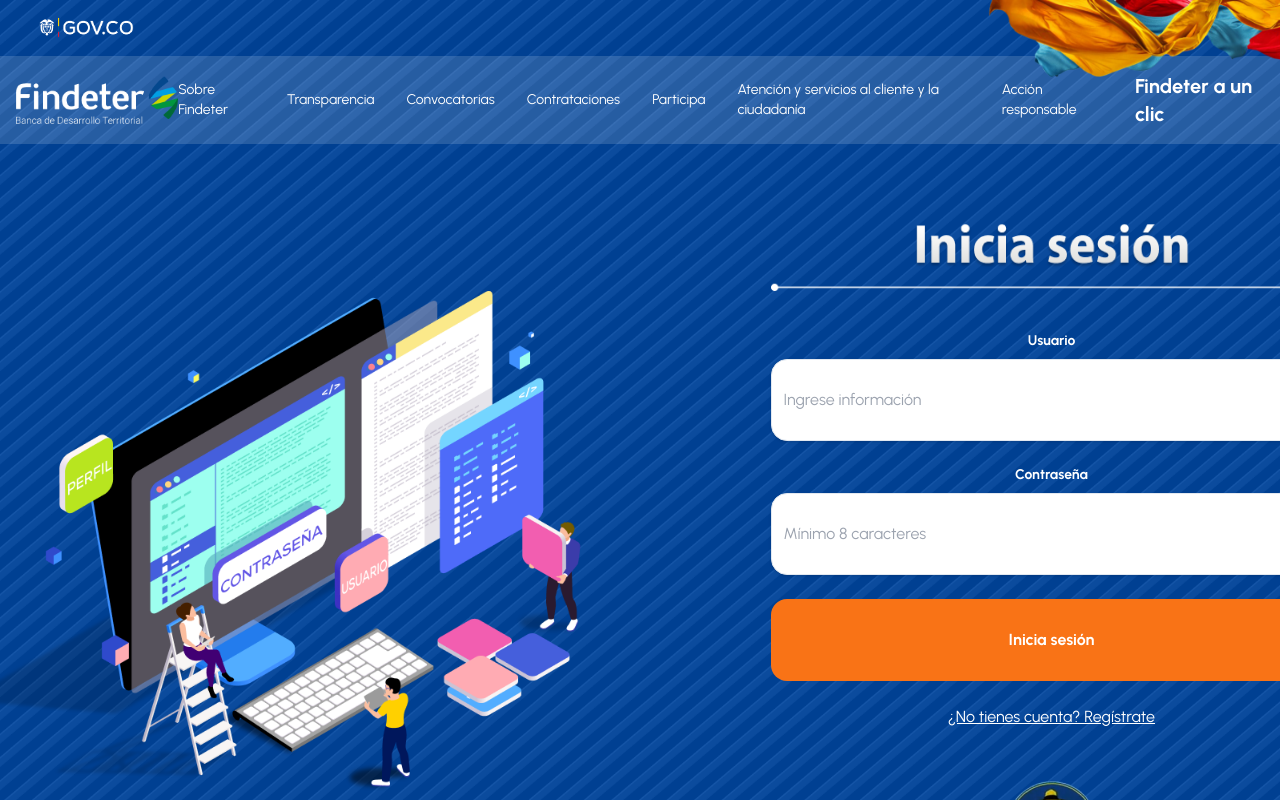
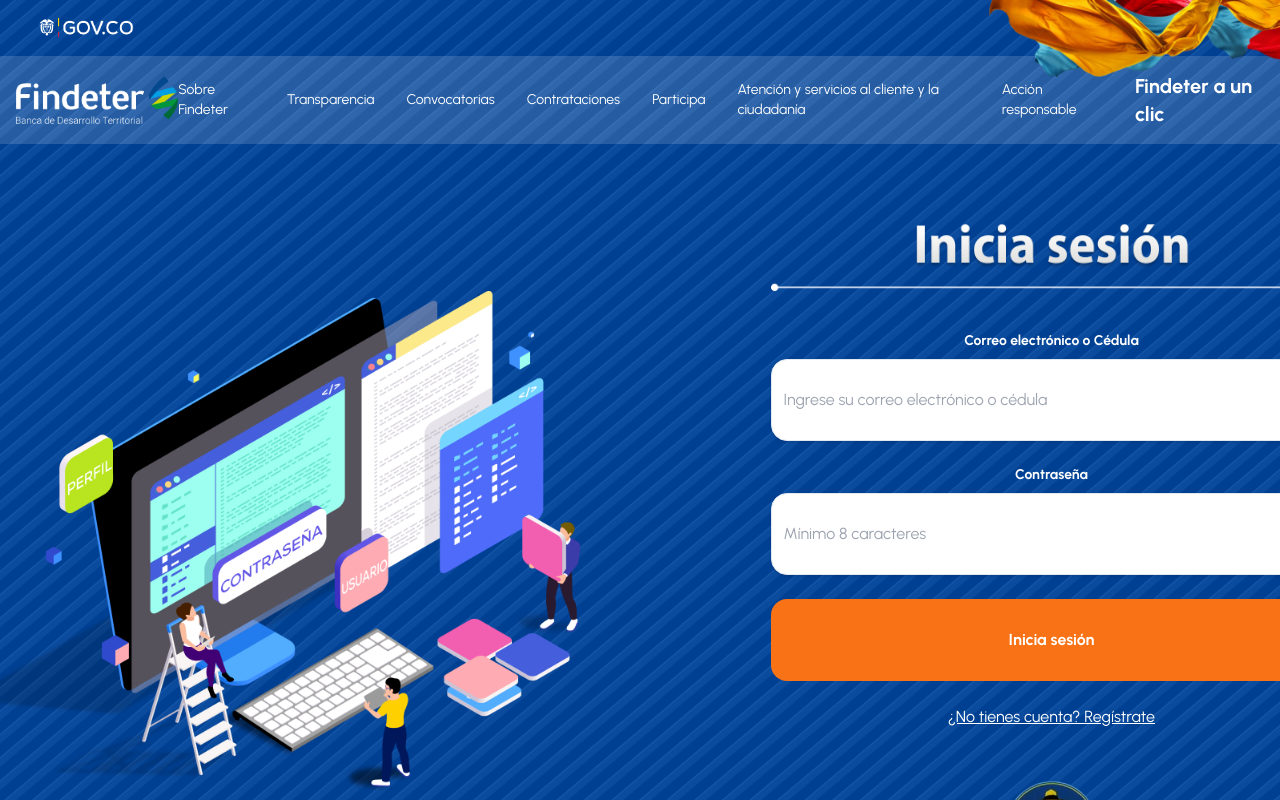
Before and after one commit to JuanfeMonroyJ/Proyecto-findeter, a Next.js app: page /login in a window 1280 px wide. Shown: the top 800 px of the page. Built offline with nearby package versions, Linux system fonts and the light colour scheme.

Commit message:
Validaciones de seguridad

```diff
--- a/components/loginForm.tsx
+++ b/components/loginForm.tsx
@@ -1,14 +1,58 @@
 "use client";
-import React from "react";
+import React, { useState, FormEvent } from "react";
 import { useRouter } from "next/navigation";
 import Image from "next/image";
 import Link from 'next/link';
 
+const LoginForm: React.FC = () => {
+  const router = useRouter();
+  const [userIdentifier, setUserIdentifier] = useState("");
+  const [password, setPassword] = useState("");
+  const [errors, setErrors] = useState<{ userIdentifier?: string; password?: string; general?: string }>({});
 
-const LoginForm = () => {
-  const router = useRouter();
+  const validateForm = (): boolean => {
+    const newErrors: { userIdentifier?: string; password?: string } = {};
+
+    // Validación para correo electrónico o cédula
+    const emailRegex = /^[^\s@]+@[^\s@]+\.[^\s@]+$/;
+    const cedulaRegex = /^\d{10}$/; // Asumiendo que la cédula tiene 10 dígitos
+
+    if (!userIdentifier.trim()) {
+      newErrors.userIdentifier = "El correo electrónico o cédula es obligatorio";
+    } else if (!emailRegex.test(userIdentifier) && !cedulaRegex.test(userIdentifier)) {
+      newErrors.userIdentifier = "Ingrese un correo electrónico válido o una cédula de 10 dígitos";
+    }
+
+    if (password.length < 8) {
+      newErrors.password = "La contraseña debe tener al menos 8 caracteres";
+    }
+
+    setErrors(newErrors);
+    return Object.keys(newErrors).length === 0;
+  };
+
+  const checkCredentials = (): boolean => {
+    //  lógica real de verificación de credenciales
+    // simulador de que cualquier entrada válida es correcta
+    return true;
+  };
+
+  const handleSubmit = (e: FormEvent<HTMLFormElement>) => {
+    e.preventDefault();
+    if (validateForm()) {
+      if (checkCredentials()) {
+        console.log("Inicio de sesión exitoso");
+        router.push('/solicitud'); // Redirigir al componente "Solicitud"
+      } else {
+        setErrors({ ...errors, general: "Datos incorrectos. Por favor, verifique su información." });
+      }
+    } else {
+      alert("Por favor, corrija los errores en el formulario");
+    }
+  };
+
   return (
-    <div className="container-fled flex items-center justify-center m-4 md:m-12">
+    <div className="container-fluid flex items-center justify-center m-4 md:m-12">
       <div className="flex flex-col md:flex-row items-center space-y-8 md:space-y-0 md:space-x-32">
         <div className="flex-shrink-0">
           <Image
@@ -21,32 +65,44 @@
         </div>
         <div className="flex-1">
           <div className="p-6 rounded-lg max-w-md mx-auto md:max-w-[624.56px]">
-          <Image
+            <Image
               src="/iniciaSesion.png"
               alt="imagen con el texto Selecciona el tipo de crédito"
               width={599}
               height={77.36}
               className="w-full max-w-[599px] h-auto mb-10"
             />
-            <form className="flex flex-col space-y-6">
+            <form className="flex flex-col space-y-6" onSubmit={handleSubmit}>
+              {errors.general && (
+                <div className="bg-red-100 border border-red-400 text-red-700 px-4 py-3 rounded relative" role="alert">
+                  <span className="block sm:inline">{errors.general}</span>
+                </div>
+              )}
               <div className="flex flex-col items-center w-full">
                 <label
-                  className="block text-gray-700 text-sm font-bold mb-2 text-white"
-                  htmlFor="username"
+                  className="block text-sm font-bold mb-2 text-white"
+                  htmlFor="userIdentifier"
                 >
-                  Usuario
+                  Correo electrónico o Cédula
                 </label>
                 <input
                   type="text"
-                  id="username"
-                  name="username"
-                  className="shadow appearance-none border rounded w-full md:w-[562px] h-[82px] py-2 px-3 text-gray-700 rounded-2xl"
-                  placeholder="Ingrese información"
+                  id="userIdentifier"
+                  name="userIdentifier"
+                  value={userIdentifier}
+                  onChange={(e) => setUserIdentifier(e.target.value)}
+                  className={`shadow appearance-none border rounded w-full md:w-[562px] h-[82px] py-2 px-3 text-gray-700 rounded-2xl ${
+                    errors.userIdentifier ? 'border-red-500' : ''
+                  }`}
+                  placeholder="Ingrese su correo electrónico o cédula"
                 />
+                {errors.userIdentifier && (
+                  <p className="text-red-500 text-xs italic mt-1">{errors.userIdentifier}</p>
+                )}
               </div>
               <div className="flex flex-col items-center w-full">
                 <label
-                  className="block text-gray-700 text-sm font-bold mb-2 text-white"
+                  className="block text-sm font-bold mb-2 text-white"
                   htmlFor="password"
                 >
                   Contraseña
@@ -55,9 +111,16 @@
                   type="password"
                   id="password"
                   name="password"
-                  className="shadow appearance-none border rounded w-full md:w-[562px] h-[82px] py-2 px-3 text-gray-700 rounded-2xl"
+                  value={password}
+                  onChange={(e) => setPassword(e.target.value)}
+                  className={`shadow appearance-none border rounded w-full md:w-[562px] h-[82px] py-2 px-3 text-gray-700 rounded-2xl ${
+                    errors.password ? 'border-red-500' : ''
+                  }`}
                   placeholder="Mínimo 8 caracteres"
                 />
+                {errors.password && (
+                  <p className="text-red-500 text-xs italic mt-1">{errors.password}</p>
+                )}
               </div>
               <div className="flex items-center justify-center w-full">
                 <button
```
